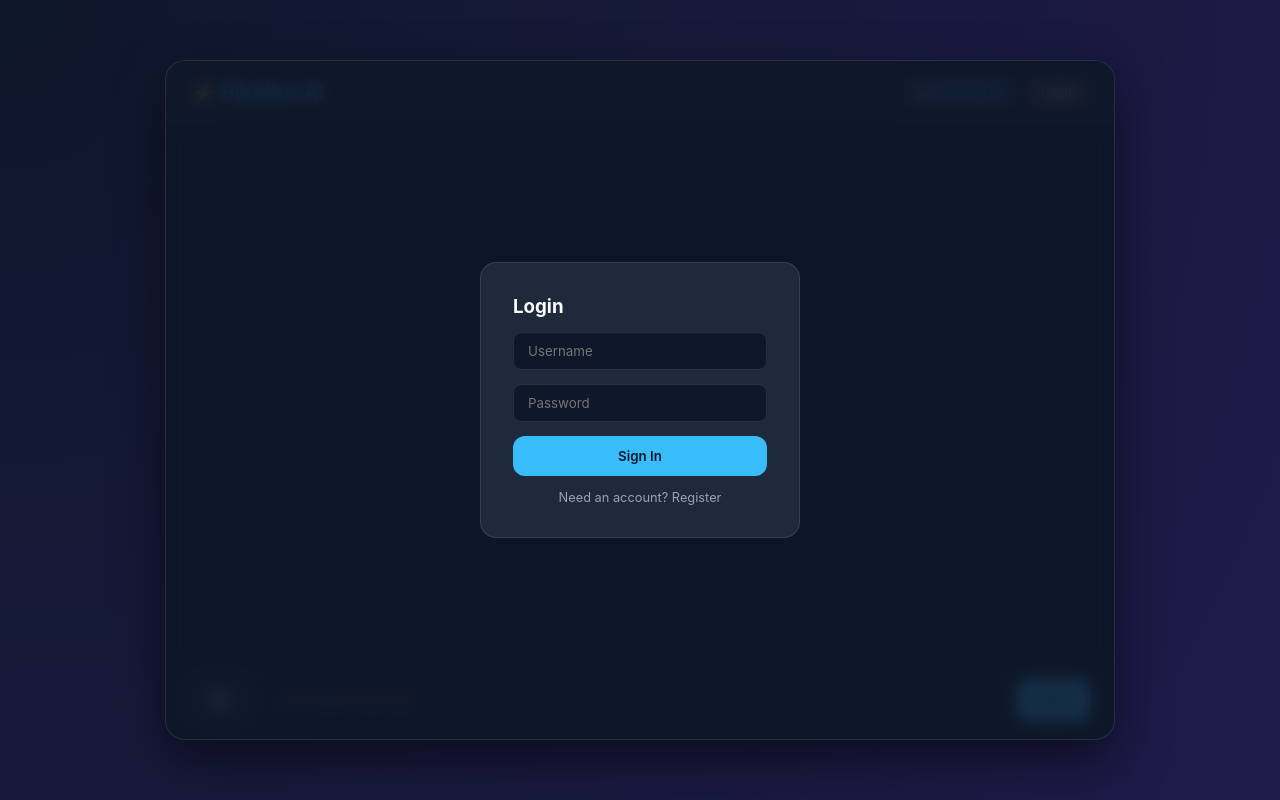
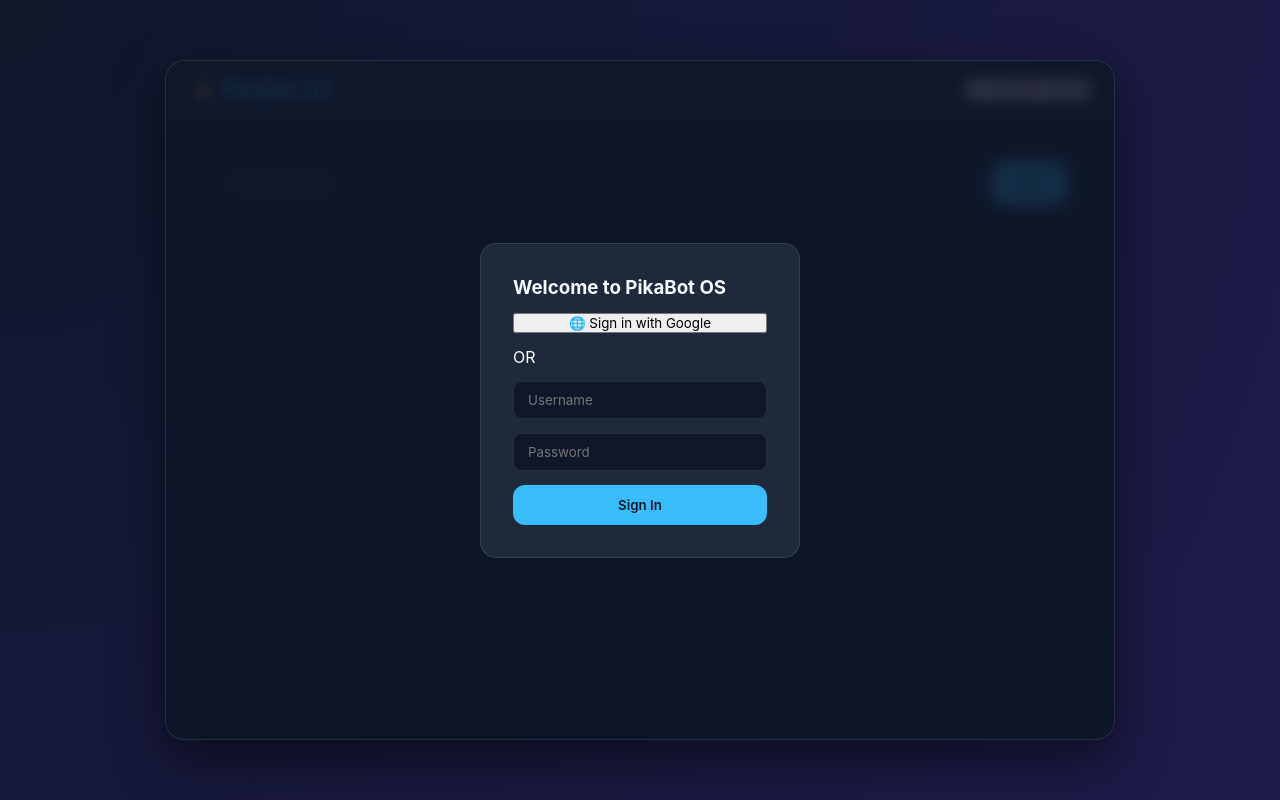
Before and after one commit to logiclayer0/PikaBot-AI, a React (Vite) app in the folder frontend/: page / in a window 1280 px wide. Built offline with nearby package versions, Linux system fonts and the light colour scheme.

Commit message:
Update App.jsx

```diff
--- a/frontend/src/App.jsx
+++ b/frontend/src/App.jsx
@@ -1,26 +1,41 @@
 import React, { useState, useEffect } from 'react';
 import axios from 'axios';
 import ReactMarkdown from 'react-markdown';
+import StreaksBadge from './StreaksBadge';
+import LifeManager from './LifeManager';
+import { signInWithGoogle } from './firebase';
 import './index.css';
+
+const API_BASE = 'https://pikabot-ai.onrender.com';
 
 export default function App() {
   const [messages, setMessages] = useState([]);
   const [input, setInput] = useState('');
   const [user, setUser] = useState(null);
+  const [stats, setStats] = useState({ streak: 1, xp: 50 });
+  const [activeTab, setActiveTab] = useState('chat');
+  const [authData, setAuthData] = useState({ username: '', password: '' });
   const [authMode, setAuthMode] = useState('login');
-  const [authData, setAuthData] = useState({ username: '', password: '' });
   const [authError, setAuthError] = useState('');
   const [isListening, setIsListening] = useState(false);
   const [ttsEnabled, setTtsEnabled] = useState(true);
 
-  const speakText = (text) => {
-    if (!ttsEnabled || !('speechSynthesis' in window)) return;
-    window.speechSynthesis.cancel();
-    const cleanText = text.replace(/[*#_`]/g, '');
-    const utterance = new SpeechSynthesisUtterance(cleanText);
-    utterance.rate = 1.0;
-    utterance.pitch = 1.1;
-    window.speechSynthesis.speak(utterance);
+  const fetchStats = async (username) => {
+    try {
+      const res = await axios.get(`${API_BASE}/stats/${username}`);
+      setStats(res.data);
+    } catch (err) { console.error(err); }
+  };
+
+  const handleGoogleSignIn = async () => {
+    try {
+      const result = await signInWithGoogle();
+      const googleUser = result.user.displayName || result.user.email.split('@')[0];
+      setUser(googleUser);
+      fetchStats(googleUser);
+    } catch (err) {
+      setAuthError('Google Sign-In failed!');
+    }
   };
 
   const handleAuth = async () => {
@@ -28,10 +43,11 @@ export default function App() {
     if (!authData.username || !authData.password) return;
     try {
       if (authMode === 'login') {
-        const res = await axios.post('https://pikabot-ai.onrender.com/auth/login', authData);
+        const res = await axios.post(`${API_BASE}/auth/login`, authData);
         setUser(res.data.username);
+        fetchStats(res.data.username);
       } else {
-        await axios.post('https://pikabot-ai.onrender.com/auth/register', authData);
+        await axios.post(`${API_BASE}/auth/register`, authData);
         setAuthMode('login');
       }
     } catch (err) {
@@ -47,134 +63,60 @@ export default function App() {
     if (!overrideText) setInput('');
 
     try {
-      const res = await axios.post('https://pikabot-ai.onrender.com/chat/message', {
+      const res = await axios.post(`${API_BASE}/chat/message`, {
         username: user || 'guest',
         message: textToSend
       });
       const botReply = res.data.reply;
       setMessages([...newMsgs, { role: 'assistant', content: botReply }]);
-      speakText(botReply);
     } catch (err) {
       setMessages([...newMsgs, { role: 'assistant', content: 'Connection Error!' }]);
     }
   };
 
-  const startVoiceInput = () => {
-    const SpeechRecognition = window.SpeechRecognition || window.webkitSpeechRecognition;
-    if (!SpeechRecognition) {
-      alert('Browser does not support Speech Recognition.');
-      return;
-    }
-    const recognition = new SpeechRecognition();
-    recognition.lang = 'en-US';
-    recognition.onstart = () => setIsListening(true);
-    recognition.onend = () => setIsListening(false);
-    recognition.onresult = (e) => {
-      const transcript = e.results[0][0].transcript;
-      setInput(transcript);
-      sendMessage(transcript);
-    };
-    recognition.start();
-  };
-
-  const copyToClipboard = (text) => {
-    navigator.clipboard.writeText(text);
-  };
-
   return (
     <div className="glass-container">
       <div className="header">
-        <div className="brand">⚡ PikaBot AI</div>
+        <div className="brand">⚡ PikaBot OS</div>
         <div className="header-actions">
-          <button
-            className={`btn-icon ${ttsEnabled ? 'active' : ''}`}
-            onClick={() => {
-              if (ttsEnabled) window.speechSynthesis.cancel();
-              setTtsEnabled(!ttsEnabled);
-            }}
-            title="Toggle Voice Response"
-          >
-            {ttsEnabled ? '🔊 Sound On' : '🔇 Sound Off'}
-          </button>
-
-          {user ? (
-            <span className="user-badge">👤 {user}</span>
-          ) : (
-            <button className="btn-secondary" onClick={() => setAuthError('')}>Login</button>
-          )}
+          {user && <StreaksBadge streak={stats.streak} xp={stats.xp} />}
+          <div className="tab-buttons">
+            <button className={activeTab === 'chat' ? 'active' : ''} onClick={() => setActiveTab('chat')}>💬 Chat</button>
+            <button className={activeTab === 'life' ? 'active' : ''} onClick={() => setActiveTab('life')}>📅 Life OS</button>
+          </div>
+          {user ? <span className="user-badge">👤 {user}</span> : null}
         </div>
       </div>
 
       {!user && (
         <div className="auth-overlay">
           <div className="auth-card">
-            <h3>{authMode === 'login' ? 'Login' : 'Register'}</h3>
+            <h3>Welcome to PikaBot OS</h3>
             {authError && <p className="error">{authError}</p>}
-            <input
-              type="text"
-              placeholder="Username"
-              value={authData.username}
-              onChange={(e) => setAuthData({ ...authData, username: e.target.value })}
-            />
-            <input
-              type="password"
-              placeholder="Password"
-              value={authData.password}
-              onChange={(e) => setAuthData({ ...authData, password: e.target.value })}
-            />
-            <button className="btn-primary" onClick={handleAuth}>
-              {authMode === 'login' ? 'Sign In' : 'Sign Up'}
-            </button>
-            <p className="toggle-auth" onClick={() => setAuthMode(authMode === 'login' ? 'register' : 'login')}>
-              {authMode === 'login' ? 'Need an account? Register' : 'Already registered? Login'}
-            </p>
+            <button className="btn-google" onClick={handleGoogleSignIn}>🌐 Sign in with Google</button>
+            <div className="divider">OR</div>
+            <input placeholder="Username" onChange={(e) => setAuthData({ ...authData, username: e.target.value })} />
+            <input type="password" placeholder="Password" onChange={(e) => setAuthData({ ...authData, password: e.target.value })} />
+            <button className="btn-primary" onClick={handleAuth}>{authMode === 'login' ? 'Sign In' : 'Sign Up'}</button>
           </div>
         </div>
       )}
 
+      {activeTab === 'chat' ? (
         <div className="chat-window">
-        {messages.length === 0 && (
-          <div className="welcome-box">
-            <h3>Hey! I'm PikaBot ⚡</h3>
-            <p>Select a quick prompt or type anything below:</p>
-            <div className="quick-chips">
-              <button onClick={() => sendMessage("Explain Python decoraters simply")}>💡 Explain Code</button>
-              <button onClick={() => sendMessage("Give me 3 futuristic project ideas for AI")}>🚀 AI Ideas</button>
-              <button onClick={() => sendMessage("Tell me a quick developer joke")}>😄 Dev Joke</button>
-            </div>
-          </div>
-        )}
-
           {messages.map((m, idx) => (
             <div key={idx} className={`msg-row ${m.role}`}>
-            <div className="msg-bubble">
-              <ReactMarkdown>{m.content}</ReactMarkdown>
-              {m.role === 'assistant' && (
-                <div className="bubble-footer">
-                  <button className="copy-btn" onClick={() => copyToClipboard(m.content)}>📋 Copy</button>
-                </div>
-              )}
-            </div>
+              <div className="msg-bubble"><ReactMarkdown>{m.content}</ReactMarkdown></div>
             </div>
           ))}
-      </div>
-
           <div className="input-bar">
-        <button
-          className={`mic-btn ${isListening ? 'listening' : ''}`}
-          onClick={startVoiceInput}
-          title="Voice Command"
-        >
-          🎙️
-        </button>
-        <input
-          value={input}
-          onChange={(e) => setInput(e.target.value)}
-          onKeyDown={(e) => e.key === 'Enter' && sendMessage()}
-          placeholder="Ask PikaBot anything..."
-        />
+            <input value={input} onChange={(e) => setInput(e.target.value)} onKeyDown={(e) => e.key === 'Enter' && sendMessage()} placeholder="Ask PikaBot OS..." />
             <button className="btn-primary" onClick={() => sendMessage()}>Send</button>
           </div>
         </div>
+      ) : (
+        <LifeManager username={user} API_URL={API_BASE} />
+      )}
+    </div>
   );
 }
```
Lines whose indentation alone changed are shown as unchanged.
